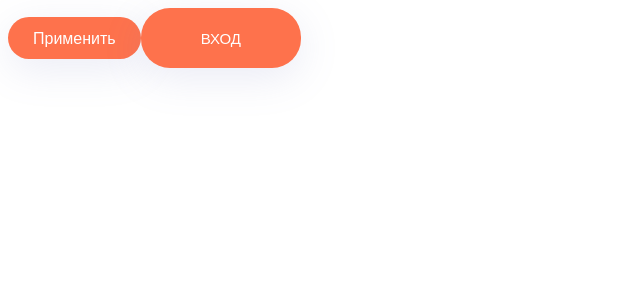
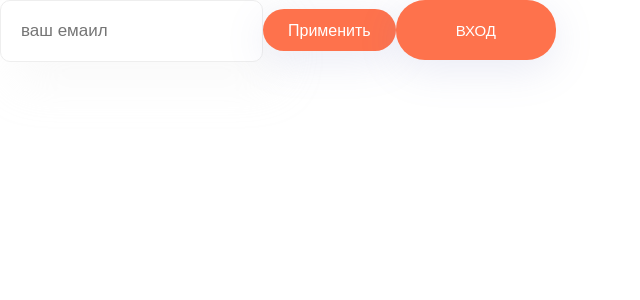
Before and after one commit to naumovn808/Pizza, a React (Vite) app: page / in a window 1280 px wide. Shown: the top 300 px of the page, without its empty margins (0-640 px from the left). Built offline with nearby package versions, Linux system fonts and the light colour scheme.

Commit message:
feat: add input component

```diff
--- a/src/App.tsx
+++ b/src/App.tsx
@@ -1,5 +1,6 @@
 import { MouseEvent, useState } from 'react';
 import Button from './components/Button/Button';
+import Input from './components/Input/Input';
 
 function App() {
 	const [counter, setCounter] = useState<number>(0);
@@ -11,6 +12,7 @@
 
 	return (
 		<>
+			<Input placeholder='ваш емаил'></Input>
 			<Button onClick={addCounter}>Применить</Button>
 			<Button appearence='big' onClick={addCounter}>Вход</Button>
 		</>
--- a/src/components/Input/Input.module.css
+++ b/src/components/Input/Input.module.css
@@ -0,0 +1,10 @@
+.input {
+	font-size: 17px;
+	font-style: normal;
+	font-weight: 400;
+	color: var(--text-color);
+	border: 1px solid #EEE;
+	box-shadow: 15px 20px 45px 0px rgba(233, 233, 233, 0.25);
+	border-radius: 10px;
+	padding: 20px;
+}
--- a/src/components/Input/Input.props.ts
+++ b/src/components/Input/Input.props.ts
@@ -0,0 +1,5 @@
+import { InputHTMLAttributes } from 'react';
+
+export interface InputProps extends InputHTMLAttributes<HTMLInputElement> {
+	isValid?: boolean;
+}
--- a/src/components/Input/Input.tsx
+++ b/src/components/Input/Input.tsx
@@ -0,0 +1,14 @@
+import { forwardRef } from 'react';
+import styles from './Input.module.css';
+import cn from 'classnames';
+import { InputProps } from './Input.props';
+
+const Input = forwardRef<HTMLInputElement, InputProps>(function Input({ isValid = true, className, ...props }, ref) {
+	return (
+		<input ref={ref} className={cn(styles['input'], className, {
+			[styles['invalid']]: isValid
+		})} {...props} />
+	);
+});
+
+export default Input;
--- a/src/index.css
+++ b/src/index.css
@@ -10,4 +10,5 @@
 
 body {
     font-family: 'Open Sans', sans-serif;
+    margin: 0;
 }
```
